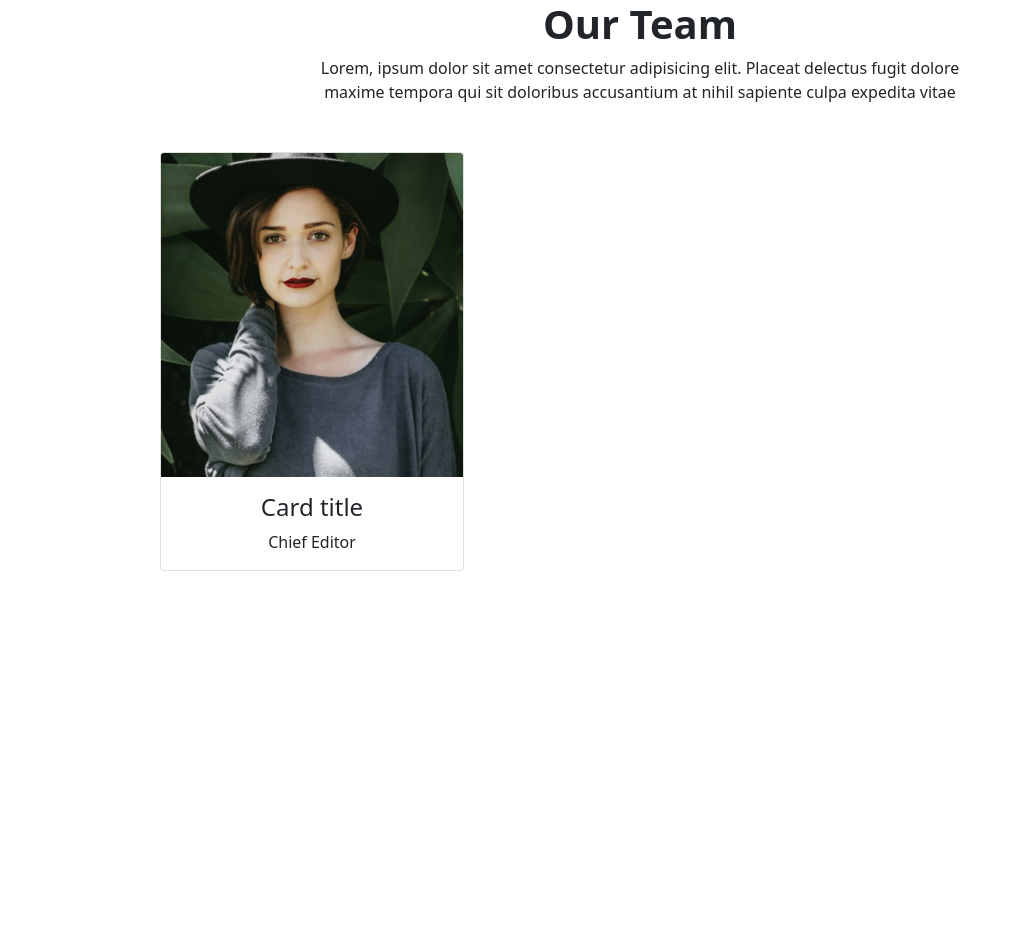
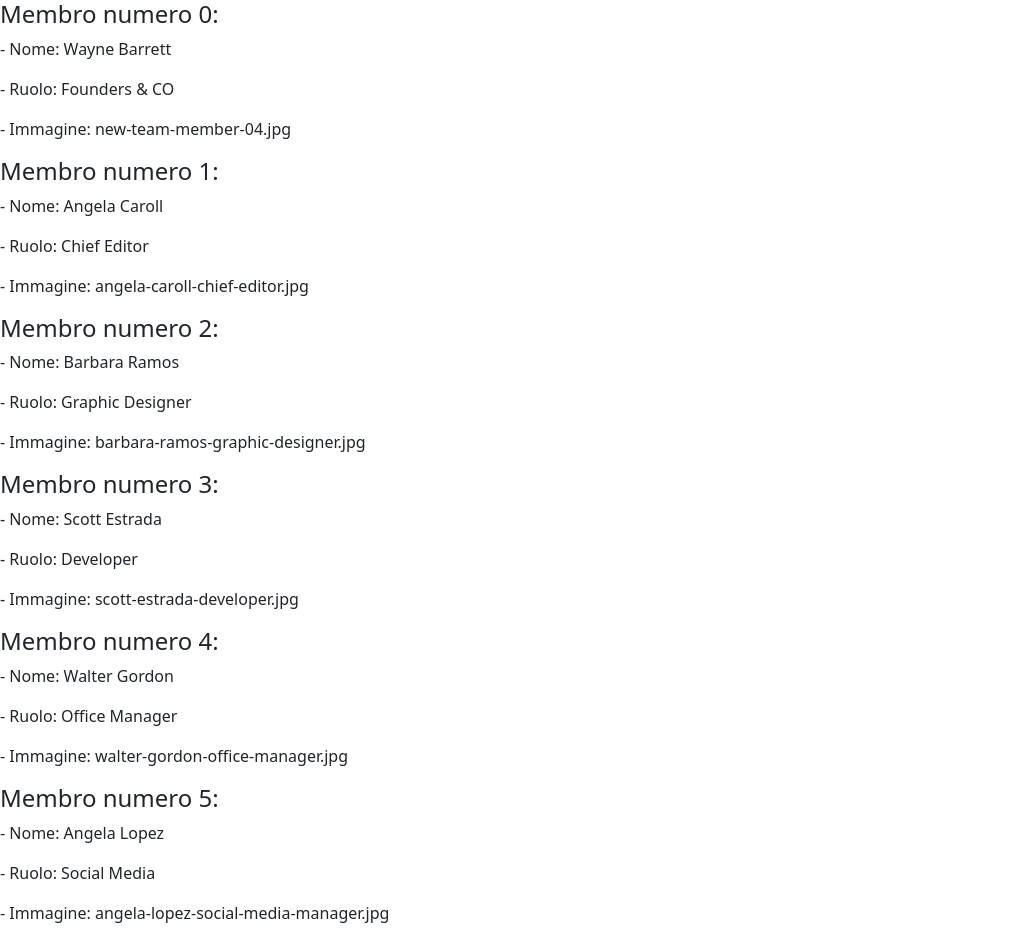
Before and after one commit to Paletta90/js-our-team, a plain HTML site: page index.html in a window 1280 px wide. Shown: the whole page, without its empty margins (0-1022 px from the left). Before the commit the page ends 800 px from the top, so only its background shows below. Drawn offline with nearby package versions, Linux system fonts and the light colour scheme.

Commit message:
Milestone 2

```diff
--- a/asset/js/main.js
+++ b/asset/js/main.js
@@ -1,3 +1,7 @@
+// Variabile del div container
+let container = document.getElementById("container");
+
+// Array di oggetti contenete i vari membri del team
 let listMembers = [
     {
         'Nome': 'Wayne Barrett',
@@ -47,3 +51,21 @@ for(let i = 0; i < listMembers.length; i++){
     }
 
 }
+
+// Stampo i vari dati dei mebri a video
+for(let i = 0; i < listMembers.length; i++){
+
+    // Creo un div per ogni membro del team
+    let containerMembers = document.createElement('div');
+    containerMembers.innerHTML += `<h4>Membro numero ${i}:</h4>`
+    for(let key in listMembers[i]){
+
+        // In ogni div stampo i dati del mebro del team
+        containerMembers.innerHTML += `<p>- ${key}: ${listMembers[i][key]}</p>`
+
+        // Appendo il div al div container
+        container.appendChild(containerMembers);
+
+    }
+
+}
--- a/index.html
+++ b/index.html
@@ -19,7 +19,9 @@
 
 <body>
 
-    <h1 class="text-center fw-bold">Our Team</h1>
+    <div id="container"></div>
+    <!-- Utilizzo Bootstrap per realizzare le varie card -->
+    <!-- <h1 class="text-center fw-bold">Our Team</h1>
     <p class="text-center w-50 m-auto mb-5">Lorem, ipsum dolor sit amet consectetur adipisicing elit. Placeat delectus
         fugit dolore maxime tempora qui sit
         doloribus accusantium at nihil sapiente culpa expedita vitae</p>
@@ -36,7 +38,7 @@
                 </div>
             </div>
         </div>
-    </div>
+    </div> -->
 
     <script src="./asset/js/main.js"></script>
 </body>
```
